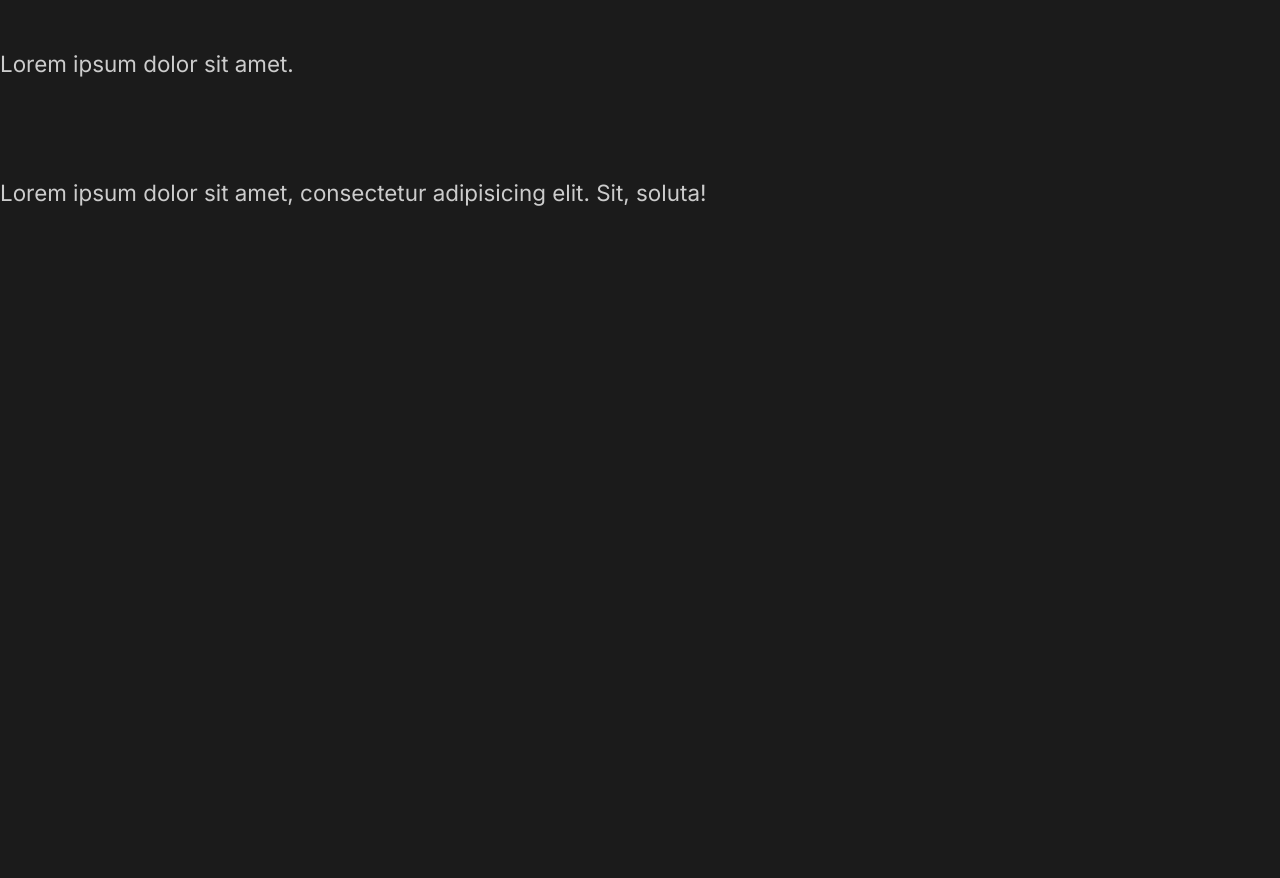
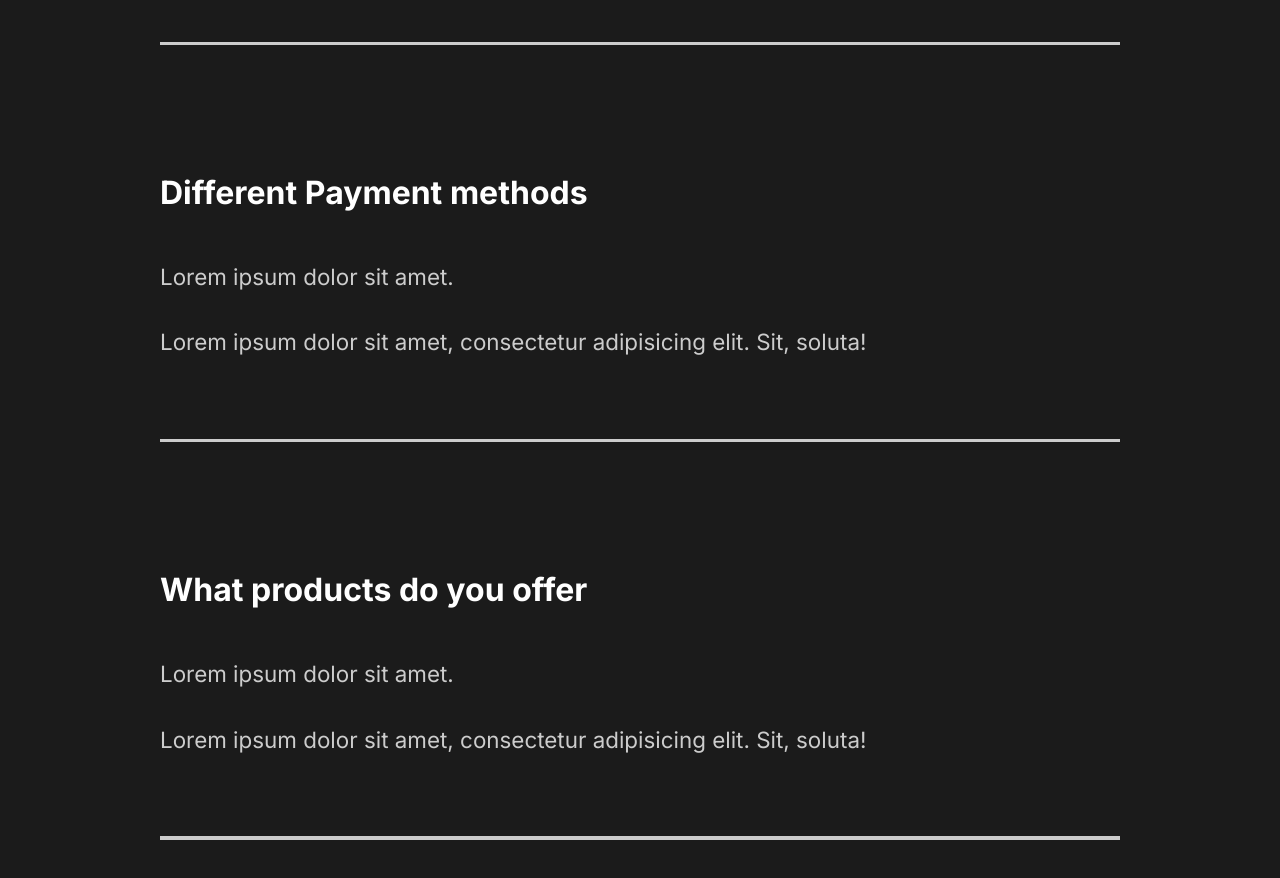
Before and after one commit to Bateristico/capture-portfolio, a React (Create React App) app: page / in a window 1280 px wide. Shown: the part 3141-4019 px from the top of the page. Before the commit the page ends 3399 px from the top, so only its background shows below. Built offline with nearby package versions, Linux system fonts and the light colour scheme.

Commit message:
7. Style Faq Section

```diff
--- a/src/components/FaqSection.js
+++ b/src/components/FaqSection.js
@@ -1,8 +1,10 @@
 import React from 'react';
+import styled from 'styled-components';
+import { About } from '../styles';
 
 const FaqSection = () => {
     return (
-        <div className="faq">
+        <Faq>
             <h2>Any Questions? <span>FAQ</span></h2>
             <div className="question">
                 <h4>How do I start?</h4>
@@ -10,6 +12,7 @@
                     <p>Lorem ipsum dolor sit amet.</p>
                     <p>Lorem ipsum dolor sit amet, consectetur adipisicing elit. Sit, soluta!</p>
                 </div>
+                <div className="faq-line"></div>
             </div>
             <div className="question">
                 <h4>Daily schedule</h4>
@@ -17,6 +20,7 @@
                     <p>Lorem ipsum dolor sit amet.</p>
                     <p>Lorem ipsum dolor sit amet, consectetur adipisicing elit. Sit, soluta!</p>
                 </div>
+                <div className="faq-line"></div>
             </div>
             <div className="question">
                 <h4>Different Payment methods</h4>
@@ -24,6 +28,7 @@
                     <p>Lorem ipsum dolor sit amet.</p>
                     <p>Lorem ipsum dolor sit amet, consectetur adipisicing elit. Sit, soluta!</p>
                 </div>
+                <div className="faq-line"></div>
             </div>
             <div className="question">
                 <h4>What products do you offer</h4>
@@ -31,9 +36,38 @@
                     <p>Lorem ipsum dolor sit amet.</p>
                     <p>Lorem ipsum dolor sit amet, consectetur adipisicing elit. Sit, soluta!</p>
                 </div>
+                <div className="faq-line"></div>
             </div>
-        </div>
+        </Faq>
     )
 }
 
+const Faq = styled(About)`
+    display: block;
+    span {
+        display: block;
+
+    }
+    h2 {
+        padding-bottom: 2rem;
+        font-weight: lighter;
+    }
+    .faq-line {
+        background: #CCCCCC;
+        height: 0.2rem;
+        margin: 2rem 0rem;
+        width: 100%;
+    }
+    .question {
+        padding: 3rem 0rem;
+        cursor: pointer;
+    }
+    .answer {
+        padding: 2rem 0rem;
+        p {
+            padding: 1rem 0rem;
+        }
+    }
+`;
+
 export default FaqSection;
--- a/src/components/GlobalStyle.js
+++ b/src/components/GlobalStyle.js
@@ -40,6 +40,7 @@
 
 h4 {
     font-weight: bold;
+    font-size: 2rem;
 }
 
 a {
```
Also changed, not shown: 1 other file (tests, documents, lock files or other folders).
